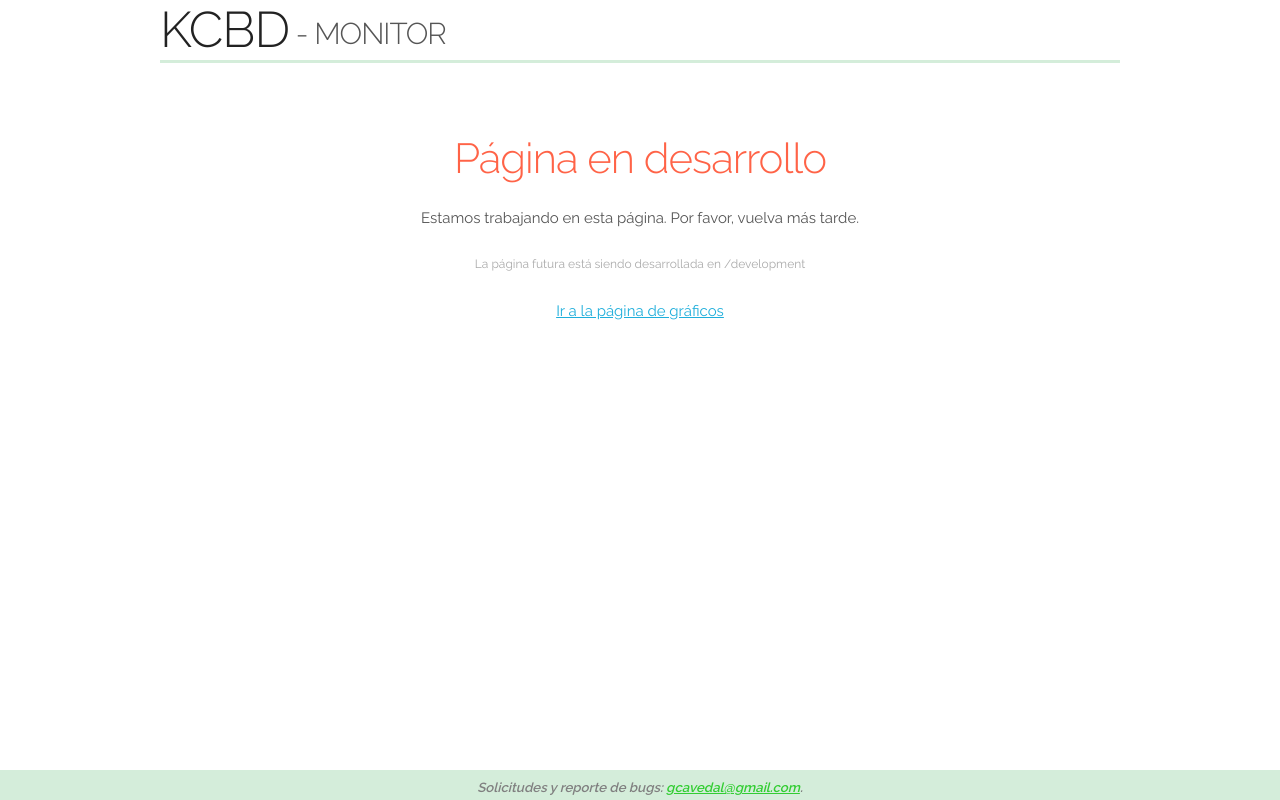
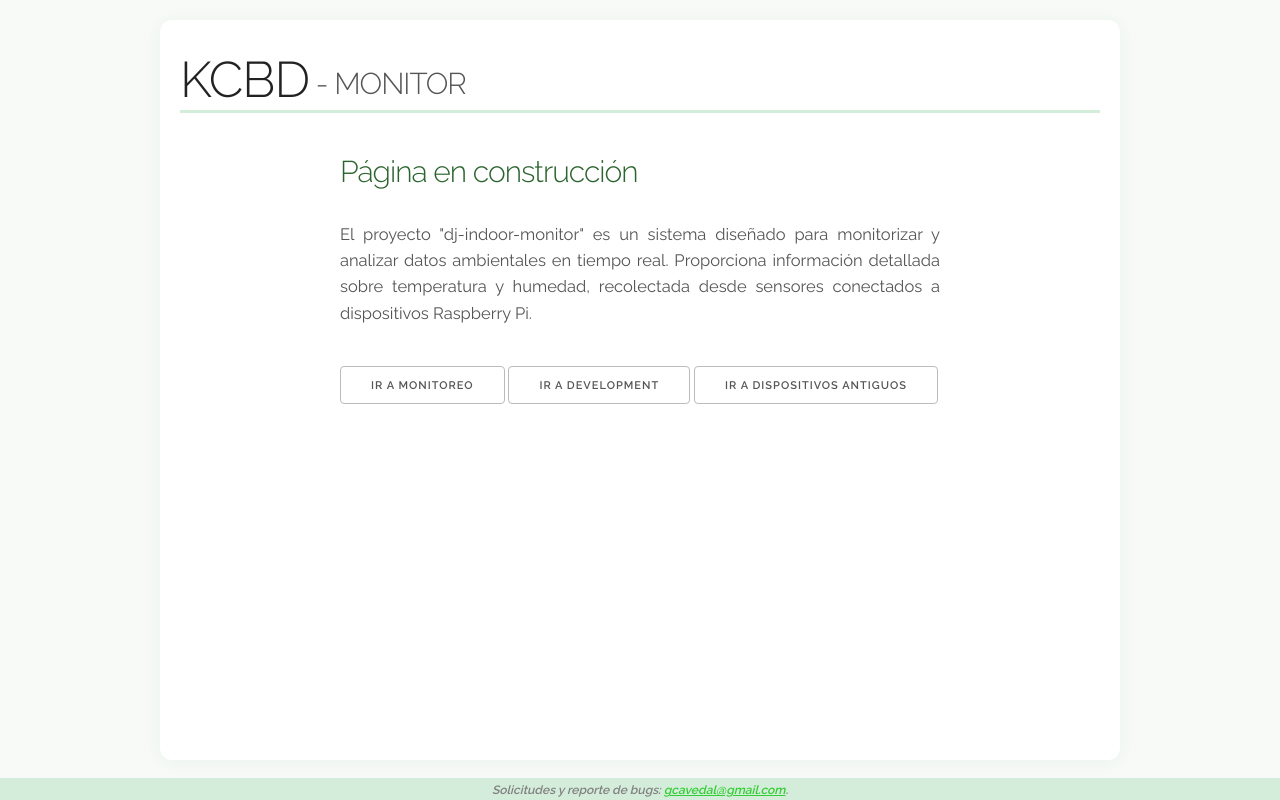
Before and after one commit to kodexArg/dj-indoor-monitor, a Django app: page / in a window 1280 px wide. Run offline with Django 5.2, Linux system fonts and the light colour scheme; parts of the project's set-up code (start-up, migrations or seed data) failed here and were passed over.

Commit message:
styles fixed

```diff
--- a/core/static/css/styles.css
+++ b/core/static/css/styles.css
@@ -1,25 +1,36 @@
-/* Anchos fijos para las columnas de la tabla */
+:root {
+  --brand-green: #6fbf73;
+  --brand-green-light: #d4edda;
+  --brand-green-dark: #2c642f;
+  --brand-bg: #f8faf8;
+  --brand-green-lighter: #c3e6cb;
+  --brand-green-extra-light: #a9d5b5;
+  --brand-gray-light: #ccc;
+  --brand-gray-lighter: #f9f9f9;
+}
+
+/* Table column widths */
 .fixed-width {
   table-layout: fixed;
 }
 .fixed-width th:nth-child(1),
 .fixed-width td:nth-child(1) {
-  width: 200px; /* Timestamp */
+  width: 200px;
 }
 .fixed-width th:nth-child(2),
 .fixed-width td:nth-child(2) {
-  width: 100px; /* RPi */
+  width: 100px;
 }
 .fixed-width th:nth-child(3),
 .fixed-width td:nth-child(3) {
-  width: 60px; /* Temp. */
+  width: 60px;
 }
 .fixed-width th:nth-child(4),
 .fixed-width td:nth-child(4) {
-  width: 60px; /* Hum. */
+  width: 60px;
 }
 
-/* footer */
+/* Footer */
 .footer {
   position: fixed;
   bottom: 0;
@@ -37,31 +48,128 @@
   height: 1.8em;
 }
 
-/* header */
+.footer-text {
+  font-size: 0.8em;
+  color: gray;
+  font-style: italic;
+}
+.footer-text a {
+  color: #32CD32;
+}
+
+/* Header */
+header {
+  width: 100%;
+  text-align: left;
+  margin-bottom: 10px;
+  padding-top: 10px;
+}
 .header-title {
   border-bottom: 3px solid #d4edda;
 }
+.header-subtitle {
+  font-size: 0.6em;
+  color: #555;
+  vertical-align: middle;
+}
 
-.header-subtitle {
-  font-size: 0.6em; /* Más pequeño */
-  color: #555; /* Gris oscuro */
-  vertical-align: middle; /* Centrado verticalmente */
+.header-link {
+  text-decoration: none;
+  color: inherit;
 }
 
 /* Custom scrollbar */
 body {
-  overflow-y: scroll; /* Always show scrollbar to prevent content shift */
+  overflow-y: scroll;
+  background-color: #f8faf8;
+}
+body::-webkit-scrollbar {
+  width: 12px;
+}
+body::-webkit-scrollbar-thumb {
+  background-color: #6fbf73;
+  border-radius: 10px;
+}
+body::-webkit-scrollbar-track {
+  background-color: #d4edda;
 }
 
-body::-webkit-scrollbar {
-  width: 12px; /* Width of the scrollbar */
+/* Link list with main link */
+.link-list {
+  list-style: none;
+  padding: 0;
+  margin: 40px 0;  /* changed from auto to 0 */
+  display: block;
+  text-align: left;
+  width: 100%;
+  max-width: 300px;
+}
+.link-list li {
+  margin: 12px 0;
+}
+.link-list li a {
+  color: #666;
+  font-weight: 600;
+  text-decoration: none;
+  padding: 8px 15px;
+  border-radius: 4px;
+  transition: all 0.2s ease;
+  display: inline-block;
+  font-size: 1.1em;
+}
+.link-list li a.main-link {
+  color: #2c642f;
+  font-size: 1.3em;
+  font-weight: 700;
+}
+.link-list li a:hover {
+  color: #000;
+  background-color: #f0f7f1;
+  transform: translateX(5px);
+}
+.link-list li a.main-link:hover {
+  color: #1a4b1c;
+  background-color: #e1f0e3;
 }
 
-body::-webkit-scrollbar-thumb {
-  background-color: #6fbf73; /* Darker green for the scrollbar thumb */
-  border-radius: 10px; /* Rounded corners */
+/* Button enhancements */
+
+/* Construction notice styles */
+.construction-notice {
+  text-align: justify;
+  max-width: 600px;
+  margin: 0 auto;
+  padding: 20px;
+  line-height: 1.6;
+}
+.construction-notice h2 {
+  color: #2c642f;
+  margin-bottom: 30px;
+  font-size: 2em;
+}
+.update-message {
+  color: #555;
+  line-height: 1.6;
+  margin-bottom: 40px;
+  font-size: 1.1em;
 }
 
-body::-webkit-scrollbar-track {
-  background-color: #d4edda; /* Light green background for the scrollbar track */
+.container {
+  min-height: calc(100vh - 4em);
+  margin-bottom: 2em;
 }
+
+@media (min-width: 600px) {
+  .container {
+    background-color: #fff;
+    border-radius: 12px;
+    box-shadow: 0 2px 20px rgba(111, 191, 115, 0.1);
+    margin: 20px auto;
+    padding: 20px;
+  }
+}
+
+.debug-info {
+  font-family: monospace;
+  color: darkgray;
+}
--- a/core/templates/home.html
+++ b/core/templates/home.html
@@ -1,14 +1,18 @@
 {% extends "layouts/base.html" %}
 
 {% block content %}
-<div class="container" style="text-align: center; margin-top: 50px;">
-    <h2 style="color: #ff6347;">Página en desarrollo</h2>
-    <p style="color: #555;">Estamos trabajando en esta página. Por favor, vuelva más tarde.</p>
-    <p style="font-size: 12px; color: #aaa;">
-        La página futura está siendo desarrollada en <a href="/development" style="color: #aaa; text-decoration: none;">/development</a>
+<div class="construction-notice">
+    <h2>Página en construcción</h2>
+
+    <p class="update-message">
+        El proyecto "dj-indoor-monitor" es un sistema diseñado para
+        monitorizar y analizar datos ambientales en tiempo real. Proporciona
+        información detallada sobre temperatura y humedad, recolectada desde
+        sensores conectados a dispositivos Raspberry Pi.
     </p>
-    <a href="{% url 'chart' %}">Ir a la página de gráficos</a>
+
+    <a href="{% url 'charts' %}" class="button main-link">Ir a Monitoreo</a>
+    <a href="{% url 'development' %}" class="button main-link">Ir a Development</a>
+    <a href="{% url 'old-devices' %}" class="button main-link">Ir a dispositivos antiguos</a>
 </div>
-
-
 {% endblock %}
--- a/core/templates/layouts/base.html
+++ b/core/templates/layouts/base.html
@@ -26,19 +26,19 @@
 
   <div class="container">
     <header>
-      <h1 class="header-title">{% block header %}<a href="{% url 'home' %}" style="text-decoration: none; color: inherit;">KCBD</a><span class="header-subtitle"> - MONITOR</span>{% endblock %}</h1>
+      <h1 class="header-title">{% block header %}<a href="{% url 'home' %}" class="header-link">KCBD</a><span class="header-subtitle"> - MONITOR</span>{% endblock %}</h1>
     </header>
 
     <main>
       <div class="row">
-        <div class="twelve columns">
+        <div>
           {% block content %}{% endblock %}
         </div>
       </div>
     </main>
 
-    <footer class="footer">
-      <span style="font-size: 0.8em; color: gray; font-style: italic;">Solicitudes y reporte de bugs: <a href="mailto:gcavedal@gmail.com" style="color: #32CD32;">gcavedal@gmail.com</a>.</span>
+    <footer class="footer footer-text">
+      <span>Solicitudes y reporte de bugs: <a href="mailto:gcavedal@gmail.com">gcavedal@gmail.com</a>.</span>
     </footer>
   </div>
   <script src="{% static 'js/luxon.min.js' %}"></script>
--- a/core/templates/chart.html
+++ b/core/templates/partials/charts/chart.html
@@ -40,7 +40,7 @@
     </div>
 </div>
 <hr/>
-<pre style="font-family: monospace; color: darkgray;">
+<pre class="debug-info">
     <strong>Resumen de Datos:</strong>
     <strong>Total registros:</strong> {{ debug.num_points }}
     <strong>Puntos graficados:</strong> {{ debug.plotted_points }}
--- /dev/null
+++ b/core/templates/partials/charts/dual-chart.html
@@ -0,0 +1,3 @@
+<div style="text-align: center; margin-top: 30px;">
+    <h3>En construcción</h3>
+</div>
--- /dev/null
+++ b/core/templates/partials/charts/gauges.html
@@ -0,0 +1,3 @@
+<div style="text-align: center; margin-top: 30px;">
+    <h3>En construcción</h3>
+</div>
--- /dev/null
+++ b/core/templates/partials/charts/table-coef.html
@@ -0,0 +1,3 @@
+<div style="text-align: center; margin-top: 30px;">
+    <h3>En construcción</h3>
+</div>
--- a/core/templates/partials/default.html
+++ b/core/templates/partials/default.html
@@ -29,7 +29,7 @@
     </div>
 </div>
 <hr/>
-<pre style="font-family: monospace; color: darkgray;">
+<pre class="debug-info">
     <strong>Resumen de Datos:</strong>
     <strong>Total registros:</strong> {{ debug.num_points }}
     <strong>Puntos graficados:</strong> {{ debug.plotted_points }}
--- a/core/urls.py
+++ b/core/urls.py
@@ -4,13 +4,18 @@ from django.urls import path, include
 from django.conf import settings
 from django.conf.urls.static import static
 from rest_framework.routers import DefaultRouter
+from django.views.generic import TemplateView
 
 # Local
 from .views import (
     SensorDataViewSet,
     HomeView,
+    ChartsView,
+    ChartView,
+    DualChartView,
+    GaugesView,
+    TableCoefView,
     DevelopmentView,
-    ChartView,
     OldDevicesChartView,
 )
 
@@ -28,8 +33,12 @@ router.register(r'api/sensor-data', SensorDataViewSet, basename='sensor-data')
 
 urlpatterns = [
     path('', HomeView.as_view(), name='home'),
+    path('charts/', ChartsView.as_view(), name='charts'),
+    path('chart/', ChartView.as_view(), name='chart'),
+    path('dual-chart/', DualChartView.as_view(), name='dual-chart'),
+    path('gauges/', GaugesView.as_view(), name='gauges'),
+    path('table-coef/', TableCoefView.as_view(), name='table-coef'),
     path('development/', DevelopmentView.as_view(), name='development'),
-    path('chart/', ChartView.as_view(), name='chart'),
     path('old-devices/', OldDevicesChartView.as_view(), name='old-devices'),
     path('', include(router.urls)),
 ]
--- a/core/utils.py
+++ b/core/utils.py
@@ -171,7 +171,6 @@ def generate_plotly_chart(data: List[dict], metric: str, start_date: datetime, e
         div_id=div_id,
         config={'displayModeBar': False}
     ), plotted_points
-
 
 
 def generate_dual_plotly_chart(data: List[dict], start_date: datetime, end_date: datetime) -> str:
--- a/core/views.py
+++ b/core/views.py
@@ -243,3 +243,39 @@ class OldDevicesChartView(TemplateView):
 
         context['chart'] = chart_html
         return context
+
+class ChartView(TemplateView):
+    template_name = 'partials/charts/chart.html'
+
+class DualChartView(TemplateView):
+    template_name = 'partials/charts/dual-chart.html'
+
+class GaugesView(TemplateView):
+    template_name = 'partials/charts/gauges.html'
+
+class TableCoefView(TemplateView):
+    template_name = 'partials/charts/table-coef.html'
+
+from django.views.generic import TemplateView
+
+class ChartsView(TemplateView):
+    """
+    Vista que agrupa varios gráficos disponibles en el sistema.
+    Sirve como punto de acceso a diferentes visualizaciones de datos.
+    """
+    template_name = 'charts.html'
+
+    def get_context_data(self, **kwargs):
+        """
+        Genera el contexto para la vista, con información de los gráficos disponibles.
+        """
+        context = super().get_context_data(**kwargs)
+        context.update({
+            "charts": [
+                {"name": "Gráfico de Monitoreo", "url": "chart"},
+                {"name": "Gráfico Dual", "url": "dual-chart"},
+                {"name": "Gauges", "url": "gauges"},
+                {"name": "Tabla de Coeficientes", "url": "table-coef"},
+            ]
+        })
+        return context
```
Also changed, not shown: core/static/css/chart.css (+8 -6 lines), core/templates/charts.html (added, +10 -0 lines).
